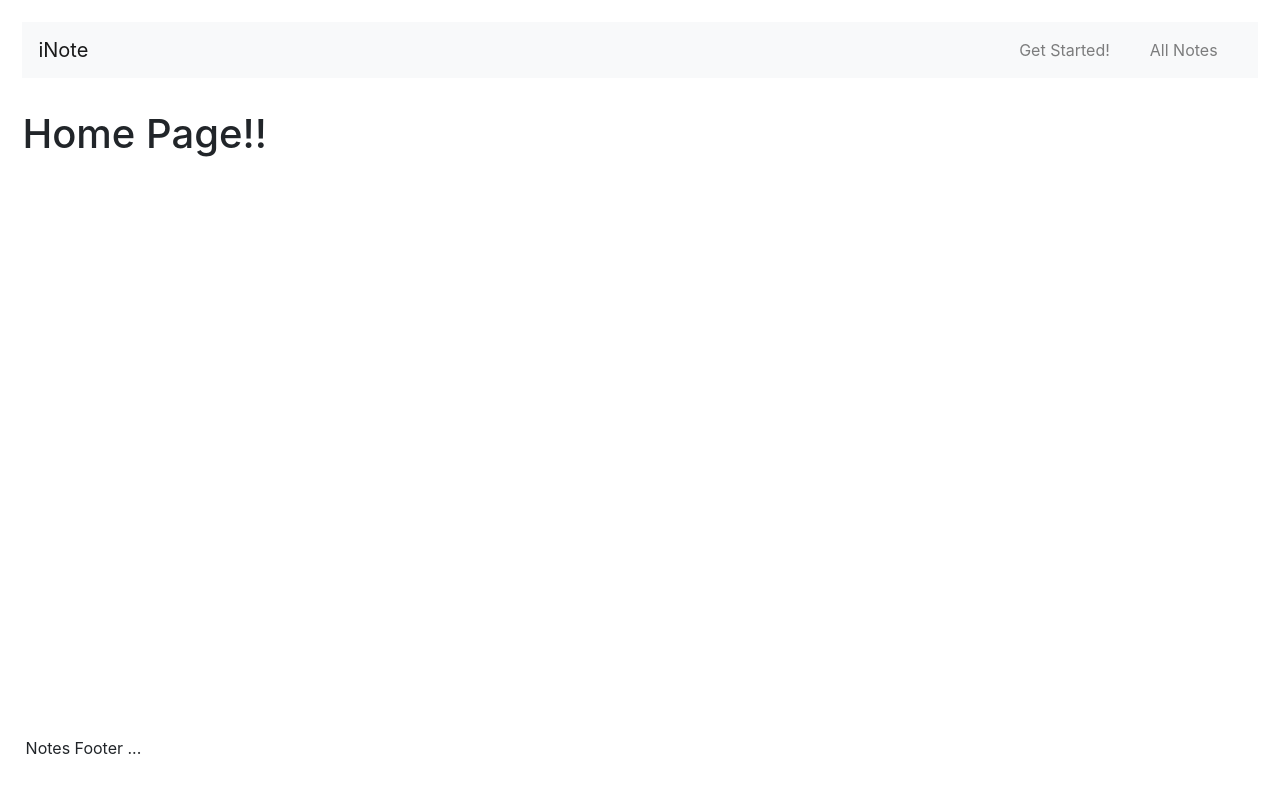
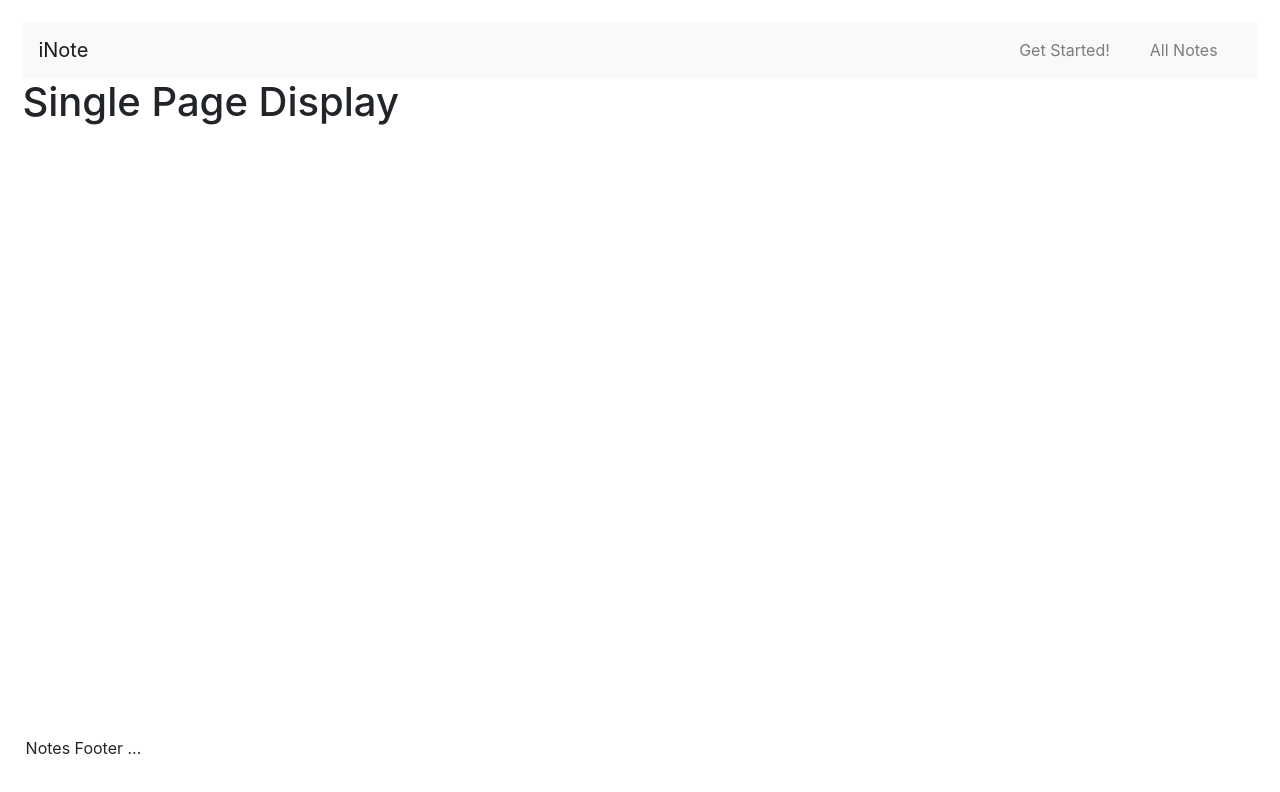
Before and after one commit to KenjxJJ/notes-app, a React (Create React App) app: page /note in a window 1280 px wide. Shown: the top 792 px of the page. Built offline with nearby package versions, Linux system fonts and the light colour scheme.

Commit message:
Add basic routing

```diff
--- a/package.json
+++ b/package.json
@@ -9,6 +9,7 @@
     "bootstrap": "^4.5.3",
     "react": "^17.0.1",
     "react-dom": "^17.0.1",
+    "react-router-dom": "^5.2.0",
     "react-scripts": "4.0.0",
     "reactstrap": "^8.7.1",
     "web-vitals": "^0.2.4"
--- a/src/App.css
+++ b/src/App.css
@@ -2,6 +2,10 @@ main{
      margin: 2rem auto;
 }
 
+.error404{
+    font-size: 6rem;
+    padding: 7.5rem 2.5rem;
+}
 footer{
      position: absolute;
      bottom: 0.2rem;
--- a/src/App.jsx
+++ b/src/App.jsx
@@ -1,15 +1,27 @@
+import React from 'react';
+import {BrowserRouter as Router, Route, Switch} from 'react-router-dom';
+
 import "./App.css";
+
 import Navigation from "./components/Navigation";
 import HomePage from "./pages/HomePage";
 import SinglePageNote from "./pages/SingleNotePage";
+import LoginPage from "./pages/LoginPage";
 import Footer from "./components/Footer";
+import Page404Error from './pages/Page404Error';
 
 function App() {
   return (
     <>
       <Navigation />
-      <HomePage />
-      {/* <SinglePageNote> */}
+      <Router>
+        <Switch>
+          <Route path="/" exact component={HomePage} />
+          <Route path="/login" component={LoginPage} />
+          <Route path="/note" component={SinglePageNote} />
+          <Route component={Page404Error} />
+        </Switch>
+      </Router>
       <Footer />
     </>
   );
--- a/src/components/Navigation.jsx
+++ b/src/components/Navigation.jsx
@@ -26,7 +26,7 @@ const Navigation = () => {
               <NavLink href="/login">Get Started!</NavLink>
             </NavItem>
             <NavItem className="ml-auto pr-3">
-              <NavLink href="/all_notes">All Notes</NavLink>
+              <NavLink href="/">All Notes</NavLink>
             </NavItem>
           </Nav>
         </Collapse>
--- a/src/pages/HomePage.jsx
+++ b/src/pages/HomePage.jsx
@@ -4,7 +4,7 @@ const HomePage = () =>{
 
      return(
          <>
-         <main className="">
+         <main className="container-fluid">
          <h1>Home Page!!</h1>
          </main>
          </>
--- /dev/null
+++ b/src/pages/Page404Error.jsx
@@ -0,0 +1,15 @@
+import React from "react";
+import { useLocation } from "react-router-dom";
+
+const Page404Error = () => {
+  let location = useLocation();
+  return (
+    <>
+      <div className="error404">
+        <h3>Unfortunately this path <code>{location.pathname}</code> doesn't exist...</h3>
+      </div>
+    </>
+  );
+};
+
+export default Page404Error;
```
Also changed, not shown: 1 other file (tests, documents, lock files or other folders).
